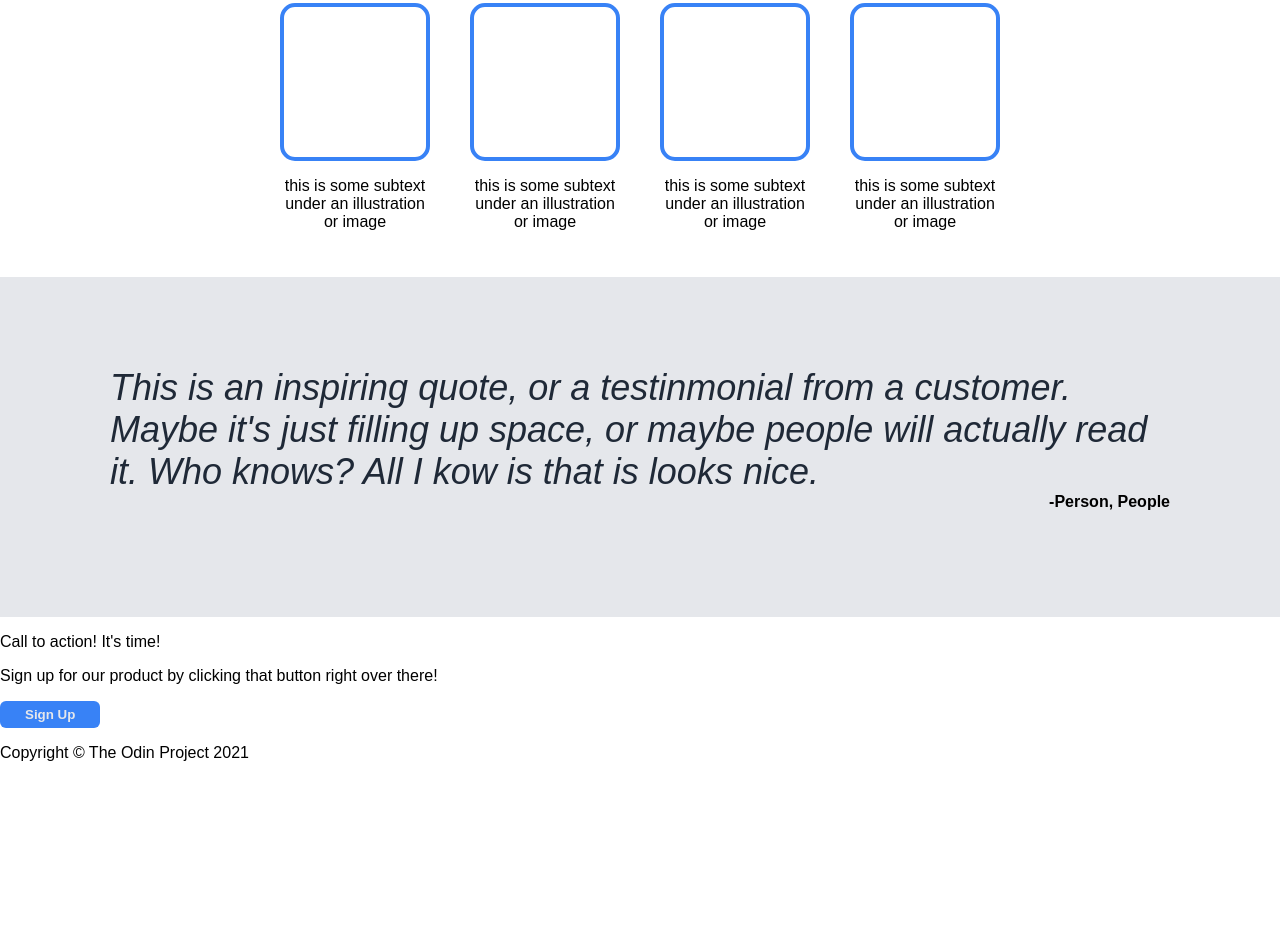
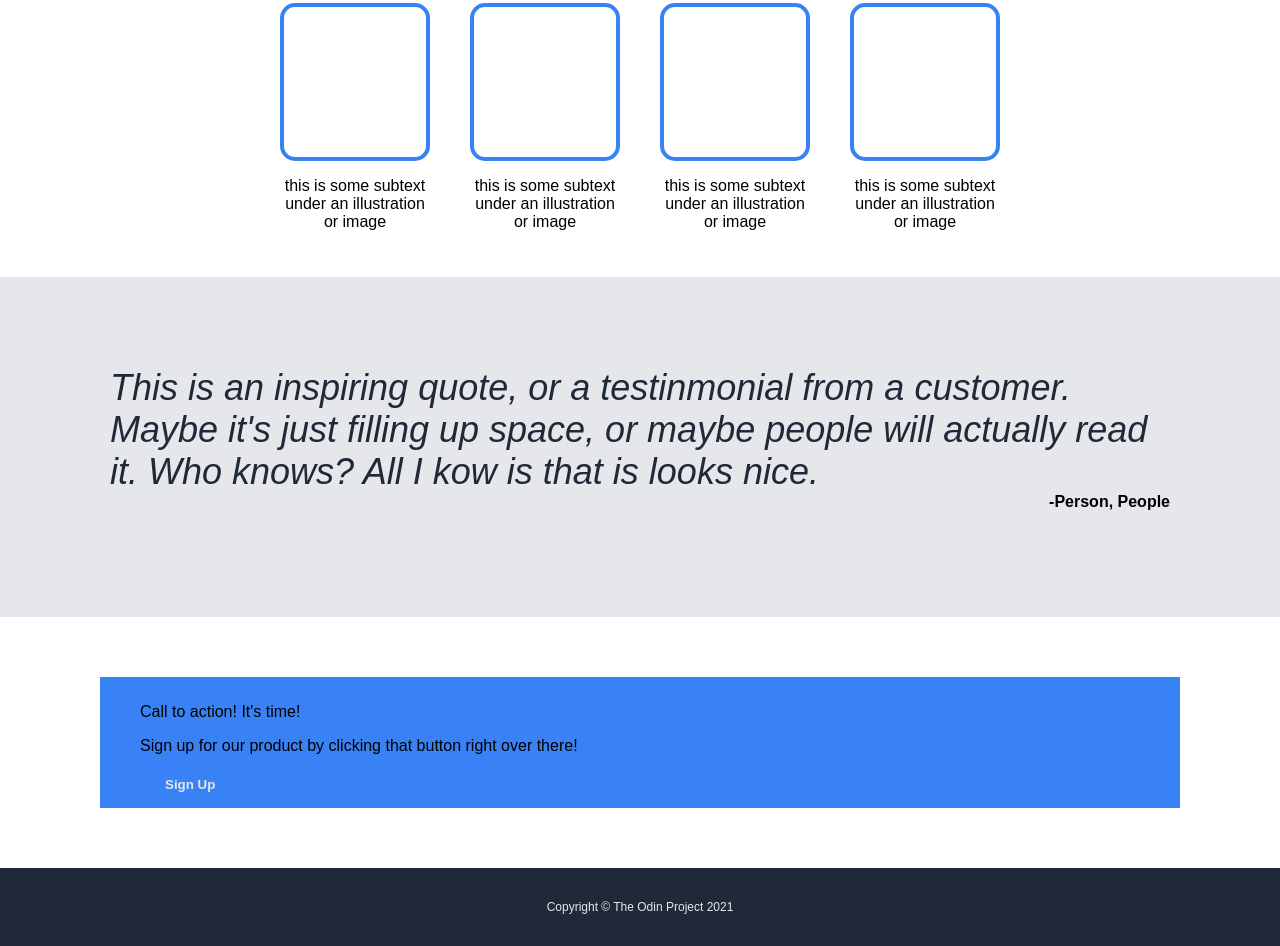
Before and after one commit to AlexDeL8/flexbox-landing-page, a plain HTML site: page index.html in a window 1280 px wide. Shown: the part 685-1631 px from the top of the page. Before the commit the page ends 1463 px from the top, so only its background shows below. Drawn offline with Linux system fonts and the light colour scheme.

Commit message:
footer complete

```diff
--- a/styles.sass
+++ b/styles.sass
@@ -63,7 +63,7 @@ nav
         margin: 0px
 
     .secondary-text
-    @include text(18px, $text-color-secondary)
+        @include text(18px, $text-color-secondary)
 
     #hero-img
         height: 300px
@@ -111,3 +111,18 @@ nav
         text-align: right
         font-weight: bold
         margin-top: 0px
+
+.signup
+    padding: 60px 100px
+    .signup-div
+        background-color: $color-button
+        padding: 10px 40px
+
+
+footer
+    background-color: $background-color-main
+    padding: 20px 100px
+    text-align: center
+
+    p
+        @include text(12px ,$text-color-secondary, normal)
```
Also changed, not shown: styles.css, 1 other file.
